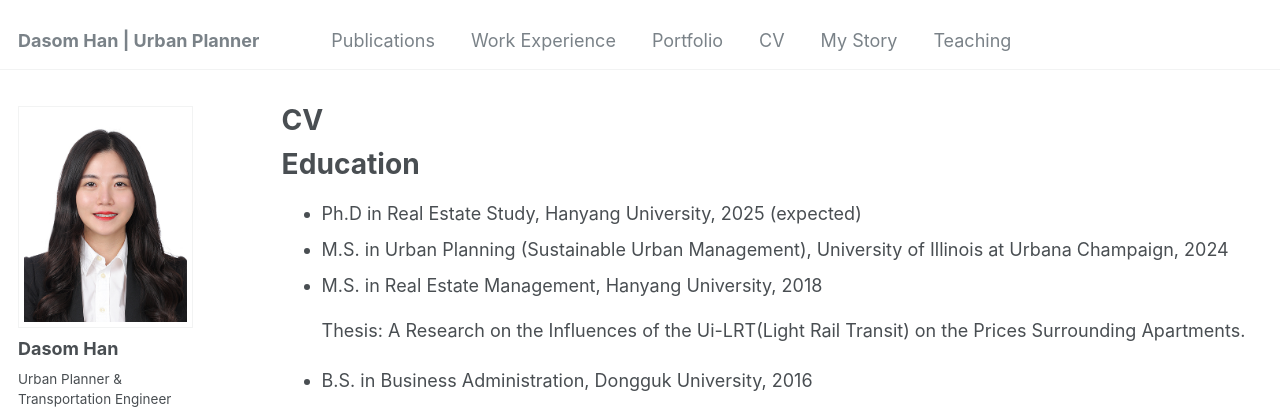
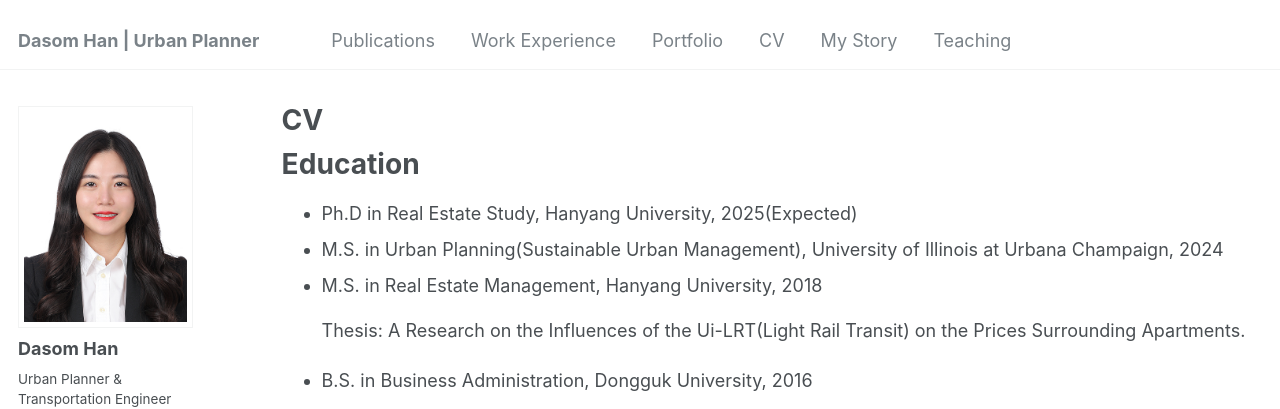
Before and after one commit to dasomh/dasomh.github.io, a Jekyll site: the page built from _pages/cv.md, in a window 1280 px wide and 900 px high. Shown: the top 409 px of the window. Built offline with Jekyll 4.4.1, drawn with Linux system fonts in a browser that asks for light colours; some web fonts are replaced.

Commit message:
Update cv.md

```diff
--- a/_pages/cv.md
+++ b/_pages/cv.md
@@ -11,8 +11,8 @@ redirect_from:
 
 Education
 ======
-* Ph.D in Real Estate Study, Hanyang University, 2025 (expected)
-* M.S. in Urban Planning (Sustainable Urban Management), University of Illinois at Urbana Champaign, 2024
+* Ph.D in Real Estate Study, Hanyang University, 2025(Expected)
+* M.S. in Urban Planning(Sustainable Urban Management), University of Illinois at Urbana Champaign, 2024
 * M.S. in Real Estate Management, Hanyang University, 2018
   <p>Thesis: A Research on the Influences of the Ui-LRT(Light Rail Transit) on the Prices Surrounding Apartments.</p>
 * B.S. in Business Administration, Dongguk University, 2016
```
